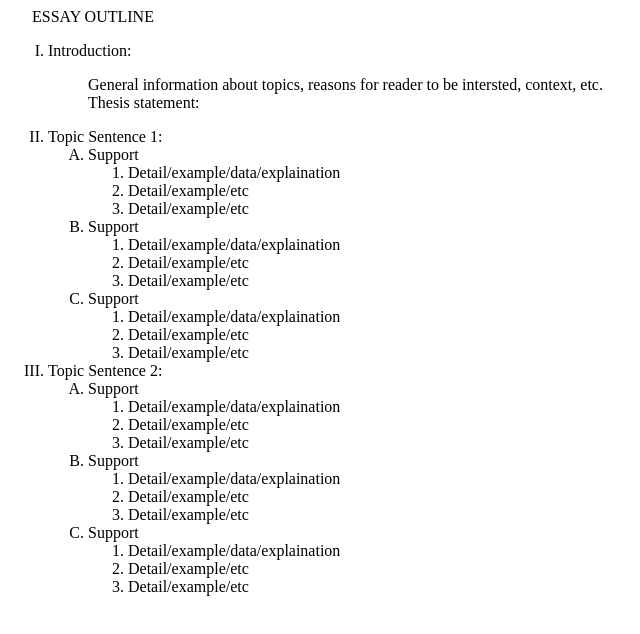
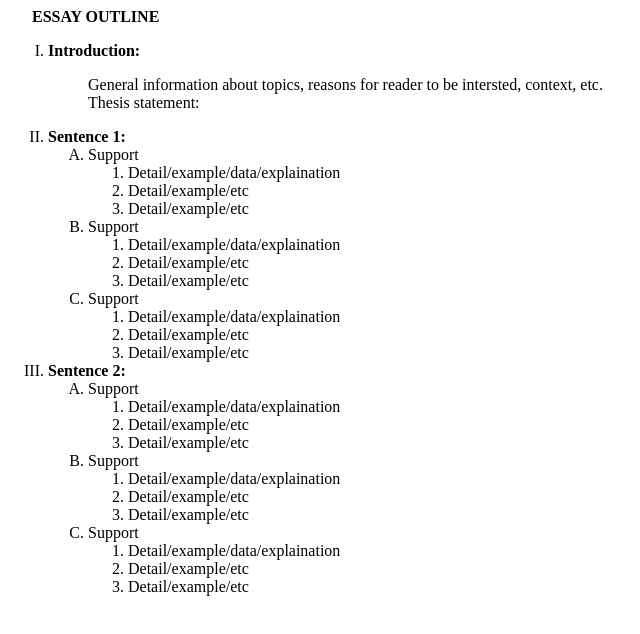
Before and after one commit to Sandhu005/practice, a plain HTML site: page nestedList.html in a window 1280 px wide. Shown: the whole page, without its empty margins (0-640 px from the left). Drawn offline with Linux system fonts and the light colour scheme.

Commit message:
Update nestedList.html

```diff
--- a/nestedList.html
+++ b/nestedList.html
@@ -6,14 +6,14 @@
     <title>Nested List</title>
 </head>
 <body>
-    &nbsp;&nbsp;&nbsp;&nbsp;&nbsp;&nbsp;ESSAY OUTLINE
+    &nbsp;&nbsp;&nbsp;&nbsp;&nbsp;&nbsp;<strong>ESSAY OUTLINE</strong>
     <ol type="I">
-        <li>Introduction:</li>
+        <li><strong>Introduction:</strong></li>
         <dl>
             <dd>General information about topics, reasons for reader to be intersted, context, etc.<br>
             Thesis statement:</dd>
         </dl>
-        <li>Topic Sentence 1:</li>
+        <li><strong>Sentence 1:</strong></li>
         <ol type="A">
             <li>Support
                 <ol type="1">
@@ -37,7 +37,7 @@
                 </ol>
             </li>
         </ol>
-         <li>Topic Sentence 2:</li>
+         <li><strong>Sentence 2:</strong></li>
         <ol type="A">
             <li>Support
                 <ol type="1">
```
